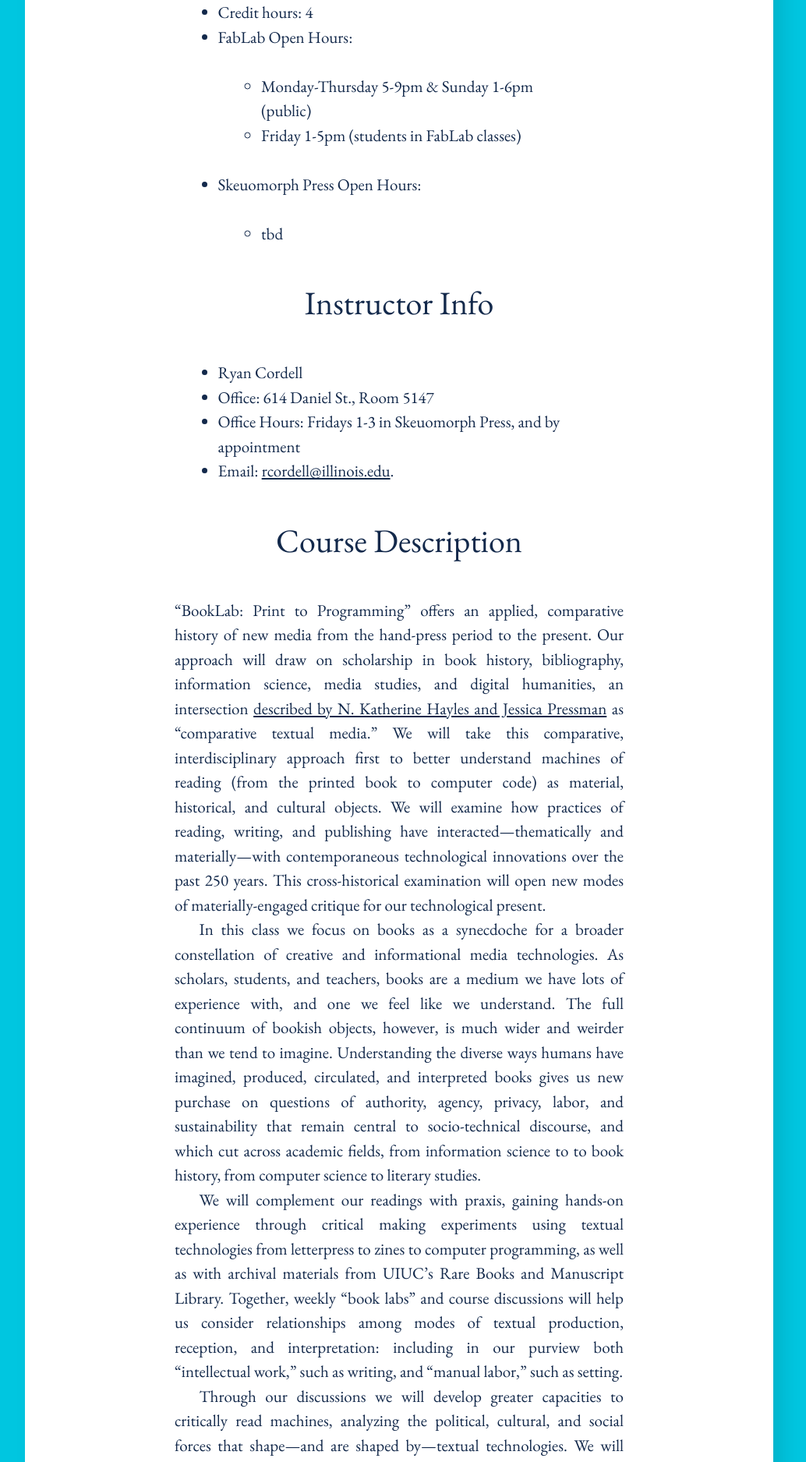
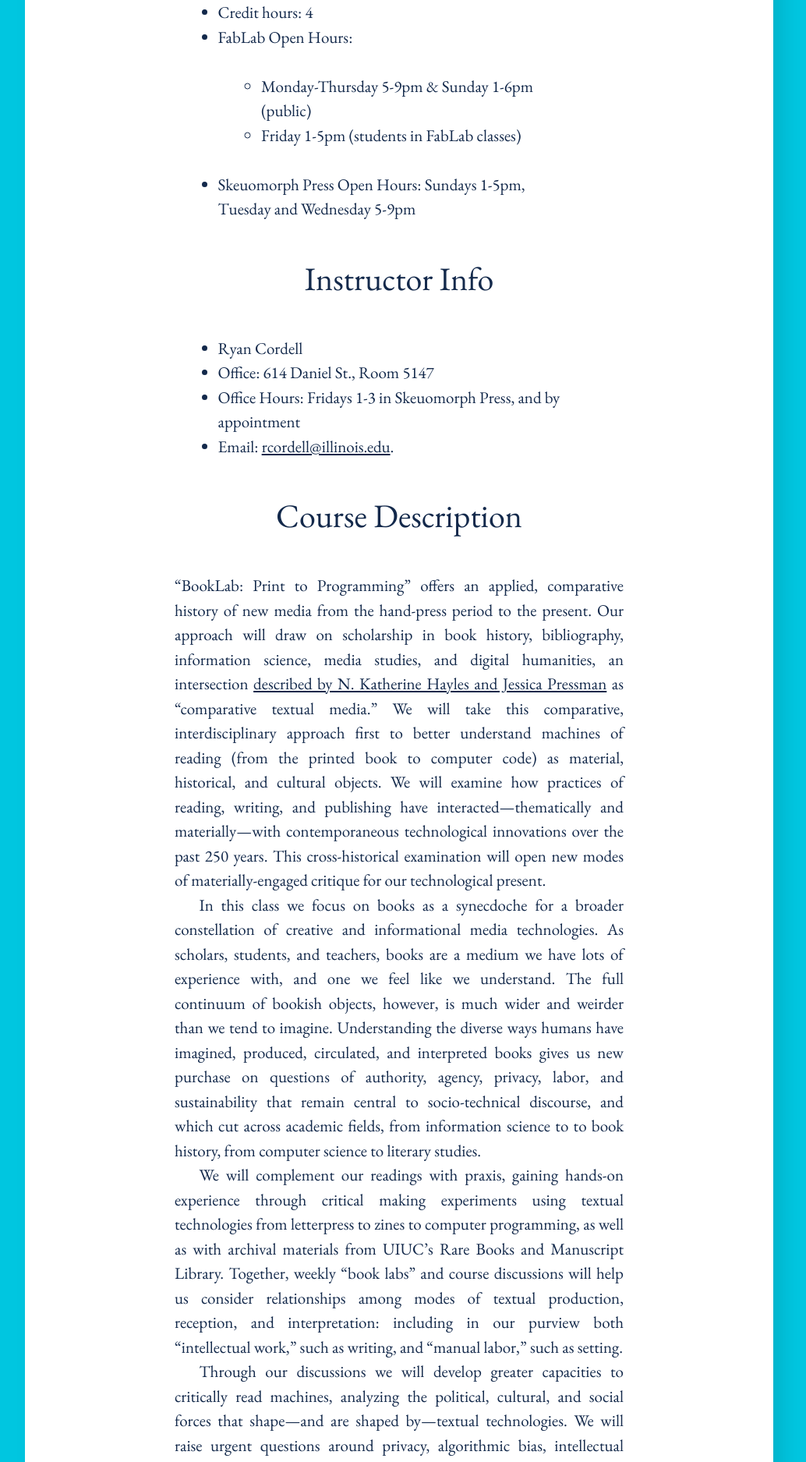
Before and after one commit to rccordell/s25bl, a Jekyll site: the page built from pages/syllabus.md, in a window 1280 px wide. Shown: the part 756-2631 px from the top of the page at 78% size, without its empty margins (128-1162 px from the left). Built offline with Jekyll 4.4.1, drawn with Linux system fonts in a browser that asks for light colours.

Commit message:
Update syllabus.md

```diff
--- a/pages/syllabus.md
+++ b/pages/syllabus.md
@@ -13,8 +13,7 @@ title: Syllabus
 + FabLab Open Hours:
     + Monday-Thursday 5-9pm & Sunday 1-6pm (public)
     + Friday 1-5pm (students in FabLab classes)
-+  Skeuomorph Press Open Hours:
-    + tbd
++ Skeuomorph Press Open Hours: Sundays 1-5pm, Tuesday and Wednesday 5-9pm
 
 ## Instructor Info
 
```
